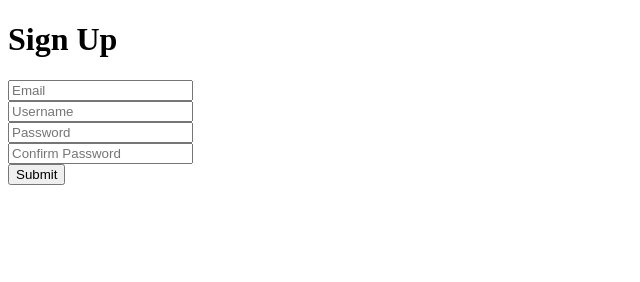
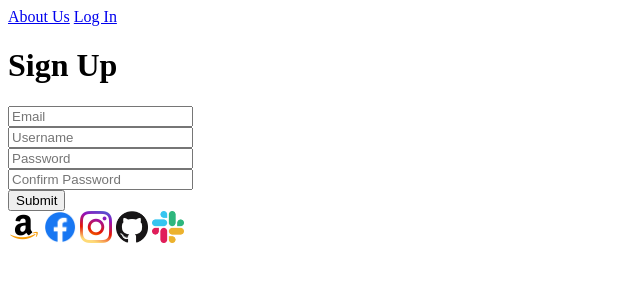
Before and after one commit to jtallen223/HTMLRegisterPage, a plain HTML site: page index.html in a window 1280 px wide. Shown: the whole page, without its empty margins (0-640 px from the left). Drawn offline with Linux system fonts and the light colour scheme.

Commit message:
HTML page finalized

```diff
--- a/index.html
+++ b/index.html
@@ -9,7 +9,8 @@
 </head>
 <body>
     <header>
-
+        <a href="#">About Us</a>
+        <a href="#">Log In</a>
     </header>
     <div class="container">
         <h1>Sign Up</h1>
@@ -32,7 +33,11 @@
             </div>
     </form>
     <footer>
-
+        <img src="assets/amazon.png" alt="Amazon Icon" height="32" width="32" />
+        <img src="assets/facebook.png" alt="Facebook Icon" height="32" width="32" />
+        <img src="assets/ig.png" alt="Instagram Icon" height="32" width="32" />
+        <img src="assets/github.png" alt="GitHub Icon" height="32" width="32" />
+        <img src="assets/slack.png" alt="Slack Icon" height="32" width="32" />
     </footer>
 
 </body>
```
